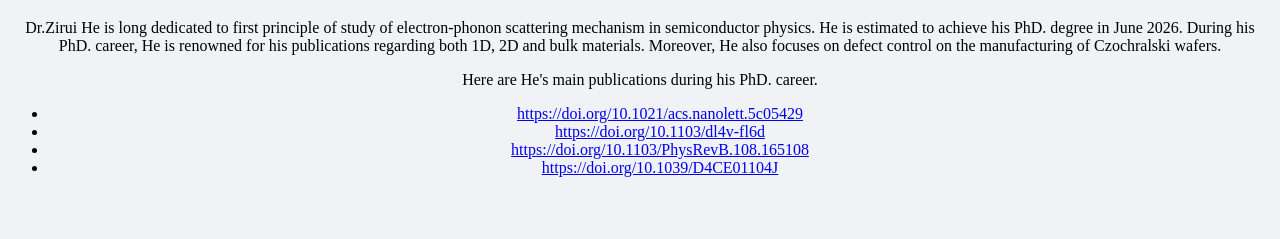
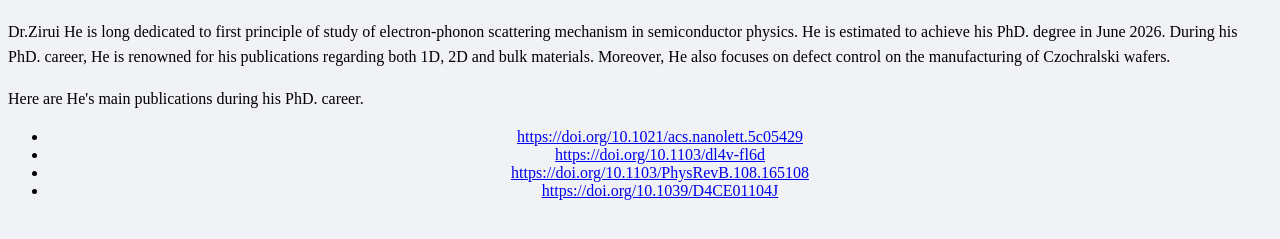
Before and after one commit to Noleft/noleft.github.io, a plain HTML site: page index.html in a window 1280 px wide. Shown: the part 119-358 px from the top of the page. Drawn offline with Linux system fonts and the light colour scheme.

Commit message:
Update style.css

```diff
--- a/style.css
+++ b/style.css
@@ -27,7 +27,7 @@
     line-height: 1.6;
     /* 建议：配合适当的行高，阅读体验更好 */
 }
-.left-align {
+.left {
     text-align: left; /* 核心属性：强制左对齐 */
     line-height: 1.6;
 }
```
